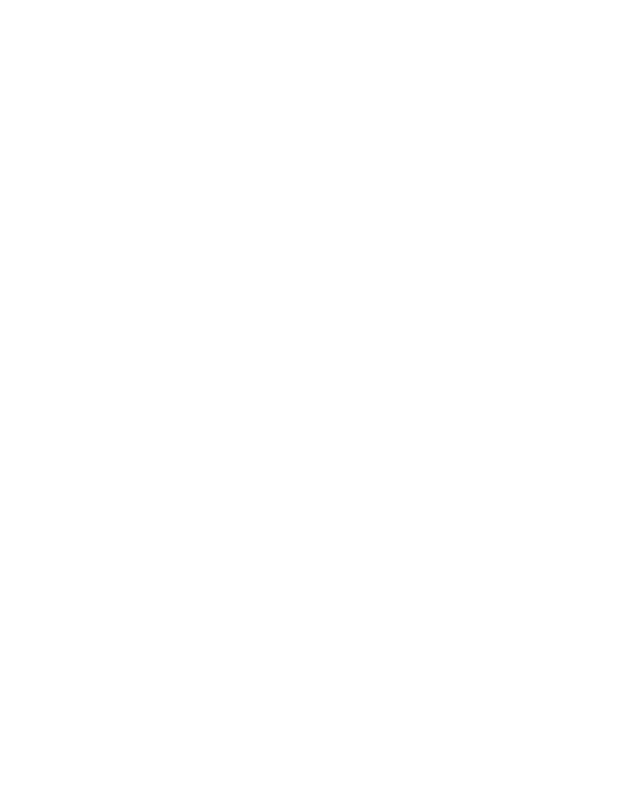
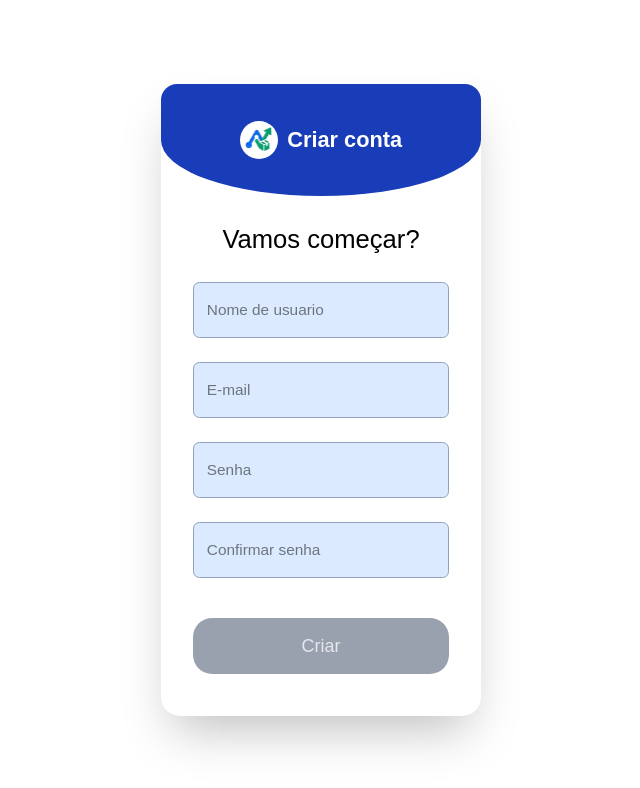
Before and after one commit to Alefk1708/OmniStock, a Next.js app in the folder frontend/: page /register in a window 1280 px wide. Shown: the top 788 px of the page, without its empty margins (319-959 px from the left). Built offline with nearby package versions, Linux system fonts and the light colour scheme.

Commit message:
pagina criar conta implementada

```diff
--- a/frontend/app/(private)/login/page.jsx
+++ b/frontend/app/(private)/login/page.jsx
@@ -51,7 +51,7 @@
           </div>
 
           {/* TÍTULO LOGIN: Aumentado no mobile para legibilidade */}
-          <h1 className="text-[7vw] md:text-[1.7vw]">Login</h1>
+          <h1 className="text-[7vw] md:text-[1.7vw]">Conecte-se</h1>
         </div>
 
         {/* TÍTULO BEM-VINDO */}
@@ -91,7 +91,7 @@
           </div>
 
           {/* BOTÃO ENTRAR */}
-          <button className="w-[85%] md:w-[80%] h-[7vh] text-[5vw] md:text-[1.4vw] bg-blue-800 rounded-[3vw] md:rounded-[1.5vw] shadow-[#00000059] shadow-[0_2vw_1.5vw_0] md:shadow-[0_0.7vw_0.5vw_0] transition-all duration-300 hover:scale-[1.02]">
+          <button disabled={!email || !password} className={`w-[85%] md:w-[80%] h-[7vh] text-[5vw] md:text-[1.4vw] rounded-[3vw] md:rounded-[1.5vw] transition-all duration-300 ${email && password ? 'bg-blue-800 hover:scale-[1.02] text-white shadow-lg' : 'bg-gray-400 text-gray-200 cursor-not-allowed'}`}>
             Entrar
           </button>
         </form>
--- a/frontend/app/(private)/register/page.jsx
+++ b/frontend/app/(private)/register/page.jsx
@@ -1,7 +1,179 @@
-export default function RegisterPage() {
-    return (
-        <div>
+"use client";
 
+import Image from "next/image";
+import { useState, useEffect } from "react";
+
+// Componente visual para cada item da lista de requisitos
+const PasswordRequirement = ({ met, text }) => (
+  <div className={`flex items-center gap-2 transition-all duration-300 ${met ? "text-green-600 font-bold" : "text-gray-400"}`}>
+    {met ? (
+      // Ícone de Check (Sucesso)
+      <svg xmlns="http://www.w3.org/2000/svg" className="w-4 h-4" viewBox="0 0 24 24" fill="none" stroke="currentColor" strokeWidth="3" strokeLinecap="round" strokeLinejoin="round">
+        <polyline points="20 6 9 17 4 12"></polyline>
+      </svg>
+    ) : (
+      // Ícone de Círculo (Pendente)
+      <svg xmlns="http://www.w3.org/2000/svg" className="w-4 h-4" viewBox="0 0 24 24" fill="none" stroke="currentColor" strokeWidth="2" strokeLinecap="round" strokeLinejoin="round">
+        <circle cx="12" cy="12" r="10"></circle>
+      </svg>
+    )}
+    <span className="text-[3vw] md:text-[0.8vw] whitespace-nowrap">{text}</span>
+  </div>
+);
+
+export default function LoginPage() {
+  const [email, setEmail] = useState("");
+  const [password, setPassword] = useState("");
+  const [confirmPassword, setConfirmPassword] = useState("");
+  const [message, setMessage] = useState("");
+  const [name, setName] = useState("");
+  const [messageColor, setMessageColor] = useState(true);
+
+  // Estados de validação em tempo real
+  const [validations, setValidations] = useState({
+    length: false,
+    upper: false,
+    lower: false,
+    special: false,
+  });
+
+  // Effect para atualizar as validações sempre que a senha mudar
+  useEffect(() => {
+    setValidations({
+      length: password.length >= 8,
+      upper: /[A-Z]/.test(password),
+      lower: /[a-z]/.test(password),
+      special: /[^A-Za-z0-9]/.test(password),
+    });
+  }, [password]);
+
+  // Verifica se tudo está válido para habilitar o envio
+  const isPasswordValid = Object.values(validations).every(Boolean);
+
+  const handleSubmit = async () => {
+    // Lógica de envio
+    console.log("Enviando...");
+  };
+
+  return (
+    <div className="bg-white w-screen h-screen flex items-center justify-center overflow-hidden">
+      <div className="relative shadow-2xl w-[90%] md:w-[25vw] h-[68vh] md:h-[79vh] rounded-[5vw] md:rounded-[1.5vw] bg-white z-10">
+
+        {/* HEADER AZUL */}
+        <div className="w-full h-[14vh] bg-blue-800 rounded-t-[5vw] md:rounded-t-[1.5vw] rounded-b-[60%] flex items-center justify-center gap-[3vw] md:gap-[0.7vw]">
+          <div className="bg-white w-[13vw] h-[13vw] md:w-[3vw] md:h-[3vw] rounded-full flex justify-center items-center">
+            <Image
+              src="/logo.png"
+              width={200}
+              height={200}
+              alt="Logo"
+              className="w-[10vw] md:w-[2.5vw]"
+            />
+          </div>
+          <h1 className="text-[7vw] md:text-[1.7vw] text-white font-bold">Criar conta</h1>
         </div>
-    )
+
+        {/* TÍTULO BEM-VINDO */}
+        <h2 className="text-[6vw] md:text-[2vw] text-center text-black m-[3vh]">
+          Vamos começar?
+        </h2>
+
+        <form
+          className="flex flex-col gap-[4vh] md:gap-[5vh] justify-center items-center"
+          onSubmit={(e) => {
+            e.preventDefault();
+            setMessageColor(false);
+
+            if (password !== confirmPassword) {
+              setMessage("As senhas não coincidem.");
+              return;
+            }
+
+            if (!isPasswordValid) {
+              setMessage("A senha não atende aos requisitos.");
+              return;
+            }
+
+            setMessageColor(true);
+            setMessage("Conta criada com sucesso!");
+            handleSubmit();
+          }}
+        >
+          <div className="flex flex-col gap-[2.5vh] md:gap-[3vh] justify-center items-center w-full">
+            {/* INPUT NOME */}
+            <input
+              type="text"
+              placeholder="Nome de usuario"
+              value={name}
+              onChange={(e) => setName(e.target.value)}
+              className="w-[85%] md:w-[80%] h-[7vh] text-[4.5vw] md:text-[1.2vw] text-black px-[4vw] md:px-[1vw] bg-blue-100 outline-blue-800 rounded-[2vw] md:rounded-[0.5vw] border-[0.3vw] md:border-[0.1vw] border-slate-400 transition-all hover:scale-[1.02]"
+            />
+
+            {/* INPUT E-MAIL */}
+            <input
+              type="text"
+              placeholder="E-mail"
+              value={email}
+              onChange={(e) => setEmail(e.target.value)}
+              className="w-[85%] md:w-[80%] h-[7vh] text-[4.5vw] md:text-[1.2vw] text-black px-[4vw] md:px-[1vw] bg-blue-100 outline-blue-800 rounded-[2vw] md:rounded-[0.5vw] border-[0.3vw] md:border-[0.1vw] border-slate-400 transition-all hover:scale-[1.02]"
+            />
+
+            {/* CONTAINER DA SENHA (RELATIVE PARA O POSICIONAMENTO) */}
+            <div className="w-[85%] md:w-[80%] relative group">
+              <input
+                type="password"
+                placeholder="Senha"
+                value={password}
+                onChange={(e) => setPassword(e.target.value)}
+                className="w-full h-[7vh] text-[4.5vw] md:text-[1.2vw] text-black px-[4vw] md:px-[1vw] bg-blue-100 outline-blue-800 rounded-[2vw] md:rounded-[0.5vw] border-[0.3vw] md:border-[0.1vw] border-slate-400 transition-all hover:scale-[1.02]"
+              />
+
+              {/* === BOX DE REQUISITOS === */}
+              {/* No Mobile: Aparece abaixo (block). No Desktop: Aparece ao lado direito (absolute) */}
+              <div className={`
+                  mt-2 md:mt-0
+                  md:absolute md:left-[105%] md:top-0 md:w-[15vw]
+                  bg-white p-3 rounded-lg md:shadow-lg border border-slate-200
+                  transition-opacity duration-300
+                  ${password ? 'opacity-100' : 'opacity-0 md:opacity-0 group-focus-within:opacity-100'}
+              `}>
+                 <div className="flex flex-col gap-1">
+                    <p className="text-[3vw] md:text-[0.8vw] font-semibold text-gray-500 mb-1">Sua senha deve ter:</p>
+                    <PasswordRequirement met={validations.length} text="Mínimo 8 caracteres" />
+                    <PasswordRequirement met={validations.upper} text="Letra maiúscula" />
+                    <PasswordRequirement met={validations.lower} text="Letra minúscula" />
+                    <PasswordRequirement met={validations.special} text="Caractere especial (!@#)" />
+                 </div>
+
+                 {/* Seta decorativa apenas para desktop */}
+                 <div className="hidden md:block absolute top-[1.5vh] left-[-0.4vw] w-3 h-3 bg-white border-l border-b border-slate-200 rotate-45 transform"></div>
+              </div>
+            </div>
+
+            {/* CONFIRMAR SENHA */}
+            <input
+              type="password"
+              placeholder="Confirmar senha"
+              value={confirmPassword}
+              onChange={(e) => setConfirmPassword(e.target.value)}
+              className="w-[85%] md:w-[80%] h-[7vh] text-[4.5vw] md:text-[1.2vw] text-black px-[4vw] md:px-[1vw] bg-blue-100 outline-blue-800 rounded-[2vw] md:rounded-[0.5vw] border-[0.3vw] md:border-[0.1vw] border-slate-400 transition-all hover:scale-[1.02]"
+            />
+          </div>
+
+          {/* BOTÃO */}
+          <button
+            disabled={!isPasswordValid || password !== confirmPassword}
+            className={`w-[85%] md:w-[80%] h-[7vh] text-[5vw] md:text-[1.4vw] rounded-[3vw] md:rounded-[1.5vw] transition-all duration-300 ${isPasswordValid && password === confirmPassword ? 'bg-blue-800 hover:scale-[1.02] text-white shadow-lg' : 'bg-gray-400 text-gray-200 cursor-not-allowed'}`}
+          >
+            Criar
+          </button>
+        </form>
+
+        {/* MENSAGEM */}
+        <p className={`text-center mt-[3vh] md:mt-[2vh] w-full h-[2vh] text-[3.5vw] md:text-[1vw] ${messageColor ? "text-blue-700" : "text-red-700"}`}>
+          {message}
+        </p>
+      </div>
+    </div>
+  );
 }
```
